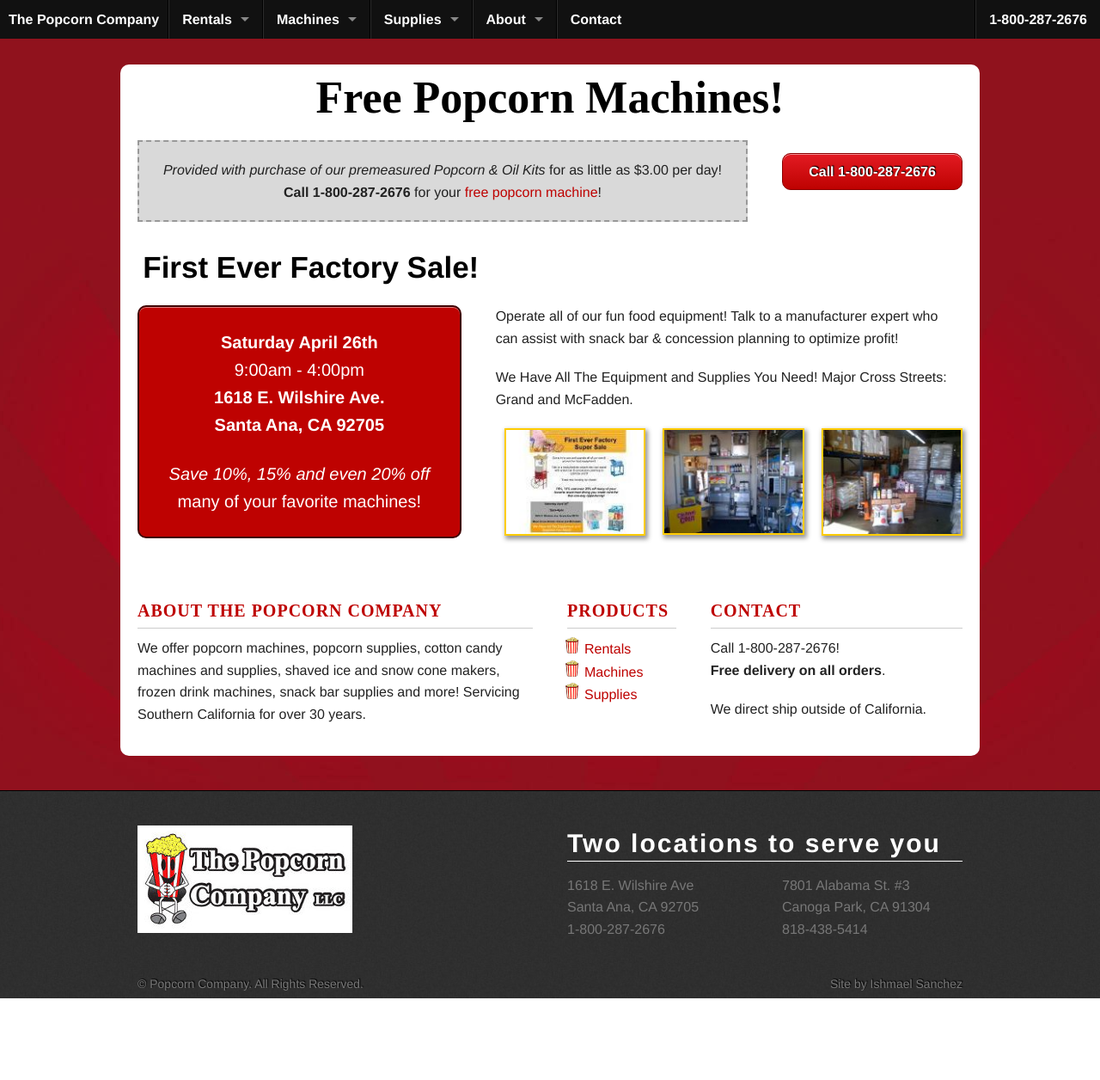
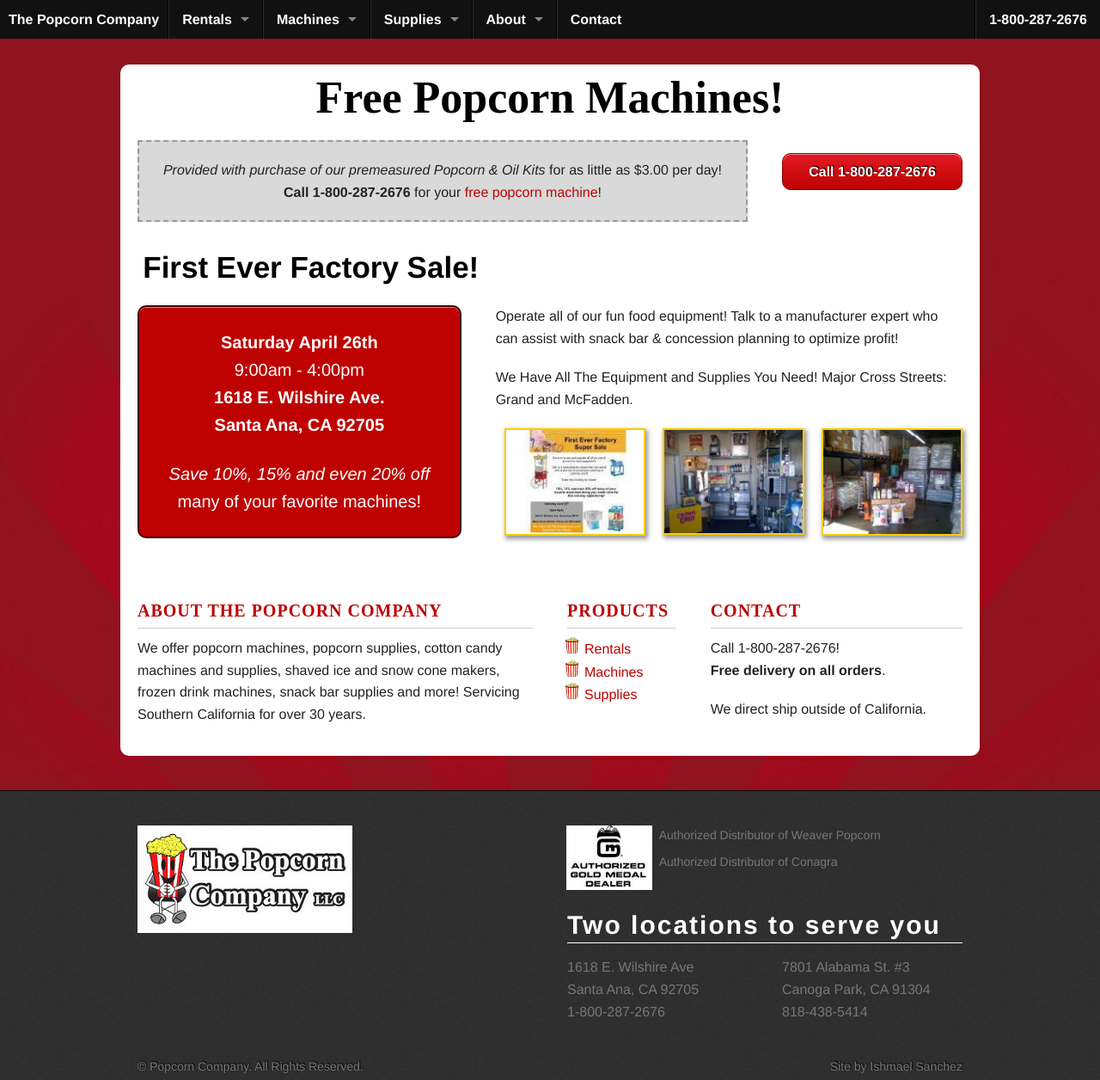
Before and after one commit to popcorncompanyllc/ishmaelsanchez.github.io, a Jekyll site: the page built from index.html, in a window 1280 px wide. Shown: the whole page at 86% size. Built offline with Jekyll 4.4.1, drawn with Linux system fonts in a browser that asks for light colours; some web fonts are replaced; Markdown is read by kramdown in place of the engine named in the settings; the list of posts is cut into pages by our own code; before the commit the page ends 1161 px from its top, so only the background shows below that.

Commit message:
Add GM image and auth deal info

```diff
--- a/_includes/footer.html
+++ b/_includes/footer.html
@@ -24,16 +24,16 @@
   <footer class="bottom-bar">
     <div class="row">
       <div class="large-4 columns">
-        <!--<ul>
-          <li>Medallion Distributor icon</li>
-          <li>Authorized Distributor of Weaver Popcorn</li>
-          <li>Authorized Distributor of Conagra</li>
-        </ul>-->
         <a href="http://www.thepopcorncompanyllc.com" itemprop="url">
           <img itemprop="image" src="/img/popcorn-company-logo.jpg" alt="The Popcorn Company Logo">
         </a>
       </div>
-      <div class="large-6 columns large-offset-1">
+      <div class="large-6 columns large-offset-2">
+        <dl class="sub-nav">
+          <dd><img src="/img/gm-auth-deal.jpg" alt="Gold Medal authorized distribitor"></dd>
+          <dd>Authorized Distributor of Weaver Popcorn</dd>
+          <dd>Authorized Distributor of Conagra</dd>
+        </dl>
         <h3 class="bottom-bar-header">Two locations to serve you</h3>
         <div class="row">
           <div class="large-6 columns" itemprop="address" itemscope itemtype="http://schema.org/PostalAddress">
```
